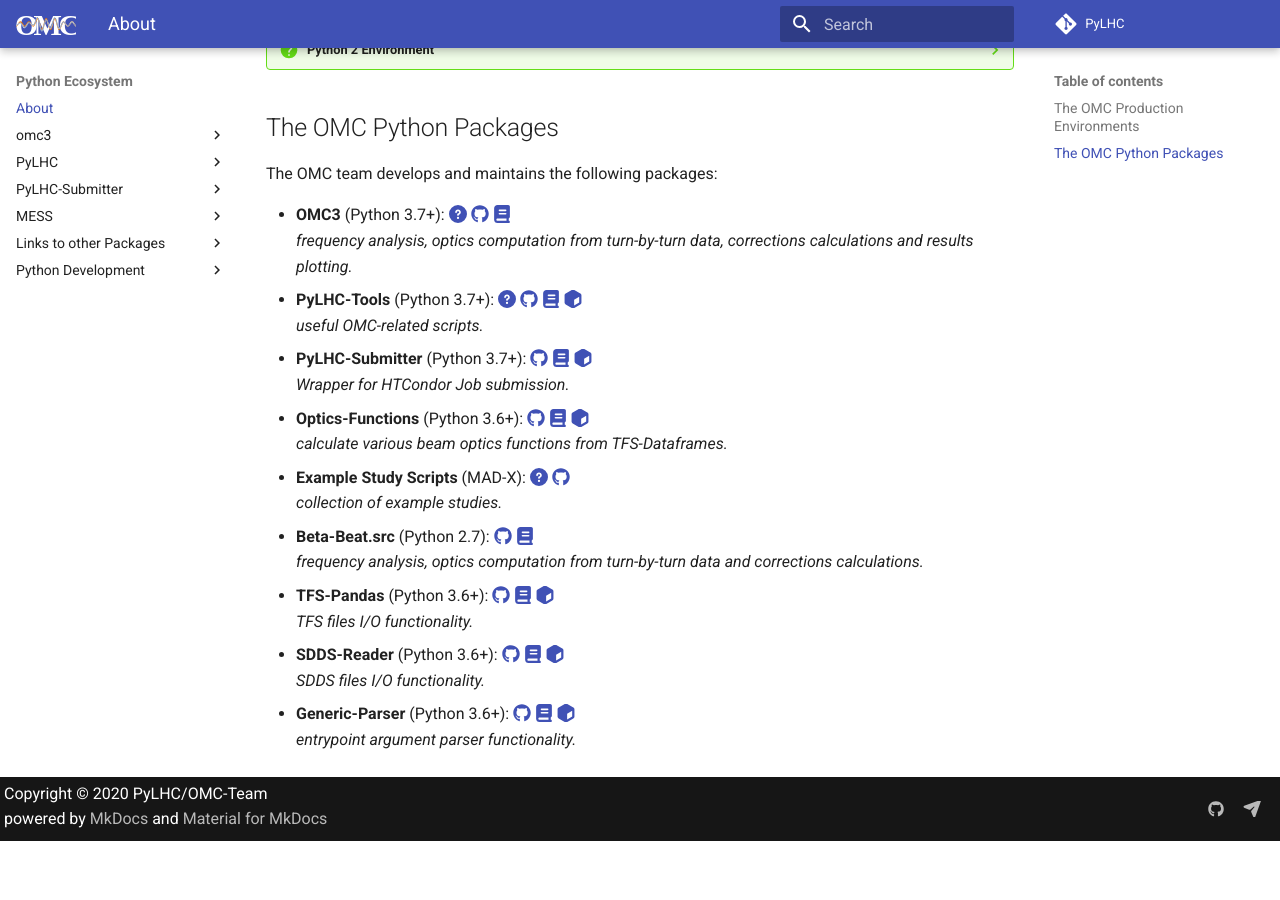
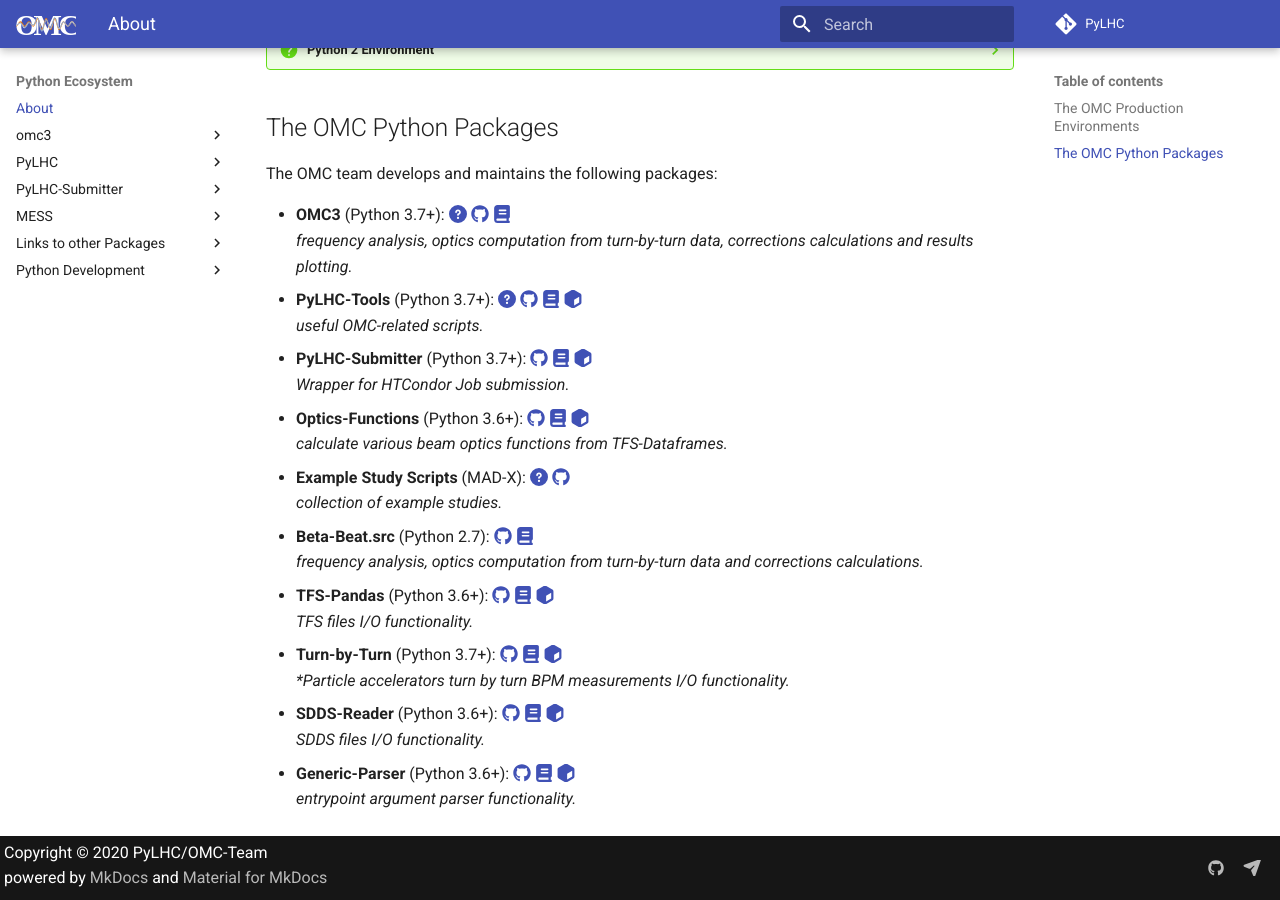
Before and after one commit to pylhc/pylhc.github.io, an MkDocs documentation site: the page built from docs/packages/about.md, in a window 1280 px wide and 900 px high, scrolled down 897 px. Built offline with MkDocs 1.6.1 and Material for MkDocs 9.7.7, drawn with Linux system fonts in a browser that asks for light colours; before the commit the page ends 1738 px from its top, so only the background shows below that; some of the changed lines change nothing that is shown.

Commit message:
add tbt package to python ecosystem

```diff
--- a/docs/packages/about.md
+++ b/docs/packages/about.md
@@ -43,6 +43,8 @@
   _frequency analysis, optics computation from turn-by-turn data and corrections calculations._
 - **TFS-Pandas** (Python 3.6+): [:fontawesome-brands-github:][tfspandas]{target=\_blank} [:fontawesome-solid-book:][tfspandas_doc]{target=\_blank} [:fontawesome-solid-cube:][tfs_pypi]{target=\_blank} <br>
   _*TFS files* I/O functionality._
+- **Turn-by-Turn** (Python 3.7+): [:fontawesome-brands-github:][turnbyturn]{target=\_blank} [:fontawesome-solid-book:][turnbyturn_doc]{target=\_blank} [:fontawesome-solid-cube:][tbt_pypi]{target=\_blank} <br>
+  _*Particle accelerators turn by turn BPM measurements I/O functionality._
 - **SDDS-Reader** (Python 3.6+): [:fontawesome-brands-github:][sdds]{target=\_blank} [:fontawesome-solid-book:][sdds_doc]{target=\_blank} [:fontawesome-solid-cube:][sdds_pypi]{target=\_blank} <br>
   _*SDDS files* I/O functionality._
 - **Generic-Parser** (Python 3.6+): [:fontawesome-brands-github:][generic_parser]{target=\_blank} [:fontawesome-solid-book:][generic_parser_doc]{target=\_blank} [:fontawesome-solid-cube:][generic_parser_pypi]{target=\_blank} <br>
@@ -58,6 +60,8 @@
 [pylhc_doc]: https://pylhc.github.io/PyLHC
 [tfspandas]: https://github.com/pylhc/tfs
 [tfspandas_doc]: https://pylhc.github.io/tfs
+[turnbyturn]: https://github.com/pylhc/turn_by_turn
+[turnbyturn_doc]: https://pylhc.github.io/turn_by_turn/
 [sdds]: https://github.com/pylhc/sdds
 [sdds_doc]: https://pylhc.github.io/sdds
 [generic_parser]: https://github.com/pylhc/generic_parser
@@ -68,6 +72,7 @@
 [pylhc_pypi]: https://pypi.org/project/pylhc/
 [sdds_pypi]: https://pypi.org/project/sdds/
 [tfs_pypi]: https://pypi.org/project/tfs-pandas/
+[tbt_pypi]: https://pypi.org/project/turn-by-turn/
 [generic_parser_pypi]: https://pypi.org/project/generic-parser/
 [pylhc_submitter_pypi]: https://pypi.org/project/pylhc-submitter/
 [optics_functions]: https://github.com/pylhc/optics_functions
```
